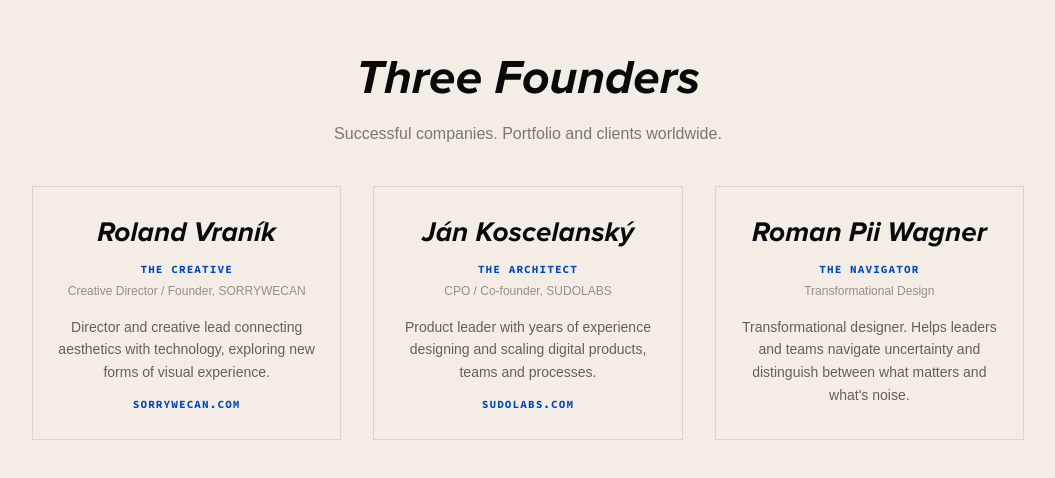
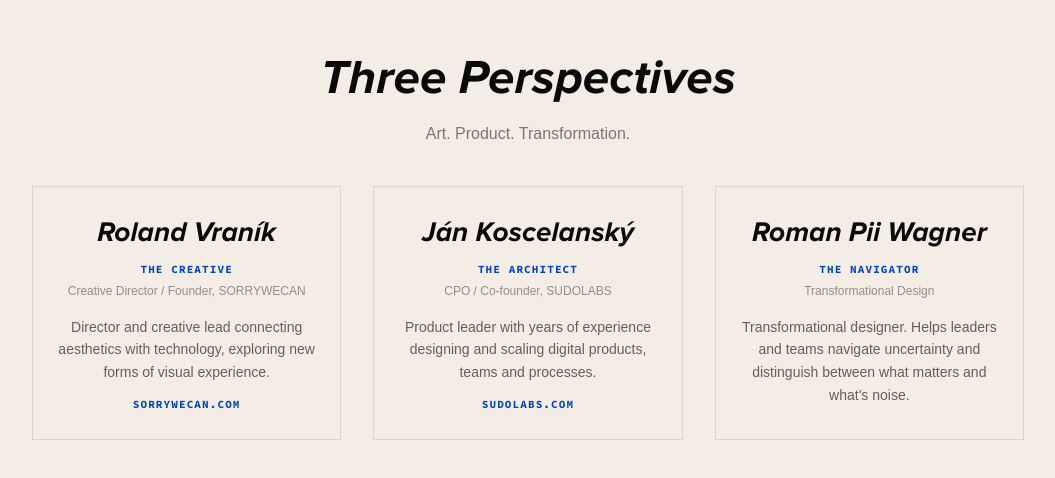
Before and after one commit to princeofwellness/researchlab, a Next.js app: page /public/onepager in a window 1280 px wide. Shown: the part 3519-3997 px from the top of the page, without its empty margins (112-1167 px from the left). Built offline with nearby package versions, Linux system fonts and the light colour scheme; a web font is replaced by a local one.

Commit message:
Founders → Tri Perspektívy / Umenie. Produkt. Transformácia.

```diff
--- a/src/app/public/onepager/page.tsx
+++ b/src/app/public/onepager/page.tsx
@@ -57,8 +57,8 @@ export default function PublicOnePager() {
                 ]
             },
             founders: {
-                title: "Three Founders",
-                subtitle: "Successful companies. Portfolio and clients worldwide.",
+                title: "Three Perspectives",
+                subtitle: "Art. Product. Transformation.",
                 cards: [
                     { name: "Roland Vraník", role: "The Creative", company: "Creative Director / Founder, SORRYWECAN", bio: "Director and creative lead connecting aesthetics with technology, exploring new forms of visual experience.", url: "https://sorrywecan.com/" },
                     { name: "Ján Koscelanský", role: "The Architect", company: "CPO / Co-founder, SUDOLABS", bio: "Product leader with years of experience designing and scaling digital products, teams and processes.", url: "https://sudolabs.com/" },
@@ -132,8 +132,8 @@ export default function PublicOnePager() {
                 ]
             },
             founders: {
-                title: "Traja Zakladatelia",
-                subtitle: "Úspešné firmy. Portfólio a klienti po celom svete.",
+                title: "Tri Perspektívy",
+                subtitle: "Umenie. Produkt. Transformácia.",
                 cards: [
                     { name: "Roland Vraník", role: "Umelec", company: "Creative Director / Zakladateľ, SORRYWECAN", bio: "Režisér a kreatívny riaditeľ prepájajúci estetiku s technológiou, hľadajúci nové formy vizuálnych zážitkov.", url: "https://sorrywecan.com/" },
                     { name: "Ján Koscelanský", role: "Architekt", company: "CPO / Spoluzakladateľ, SUDOLABS", bio: "Produktový líder s dlhoročnými skúsenosťami s návrhom a škálovaním digitálnych produktov.", url: "https://sudolabs.com/" },
```
